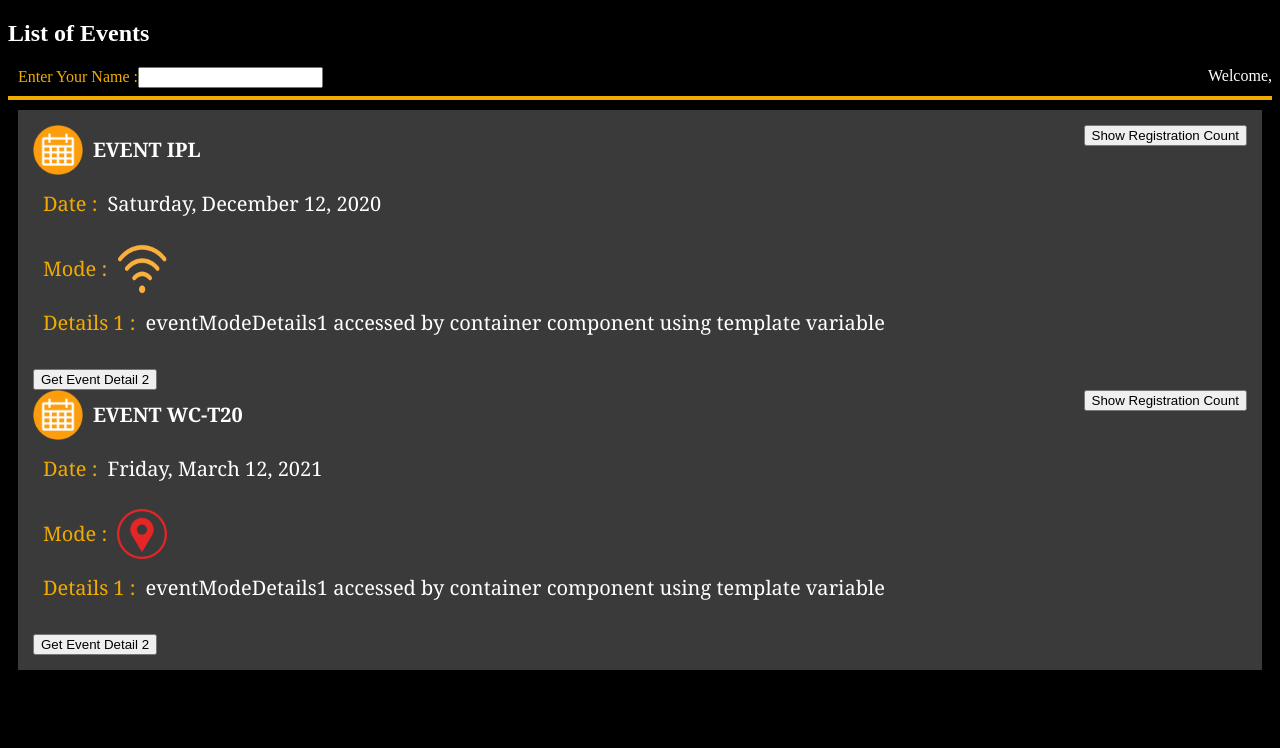
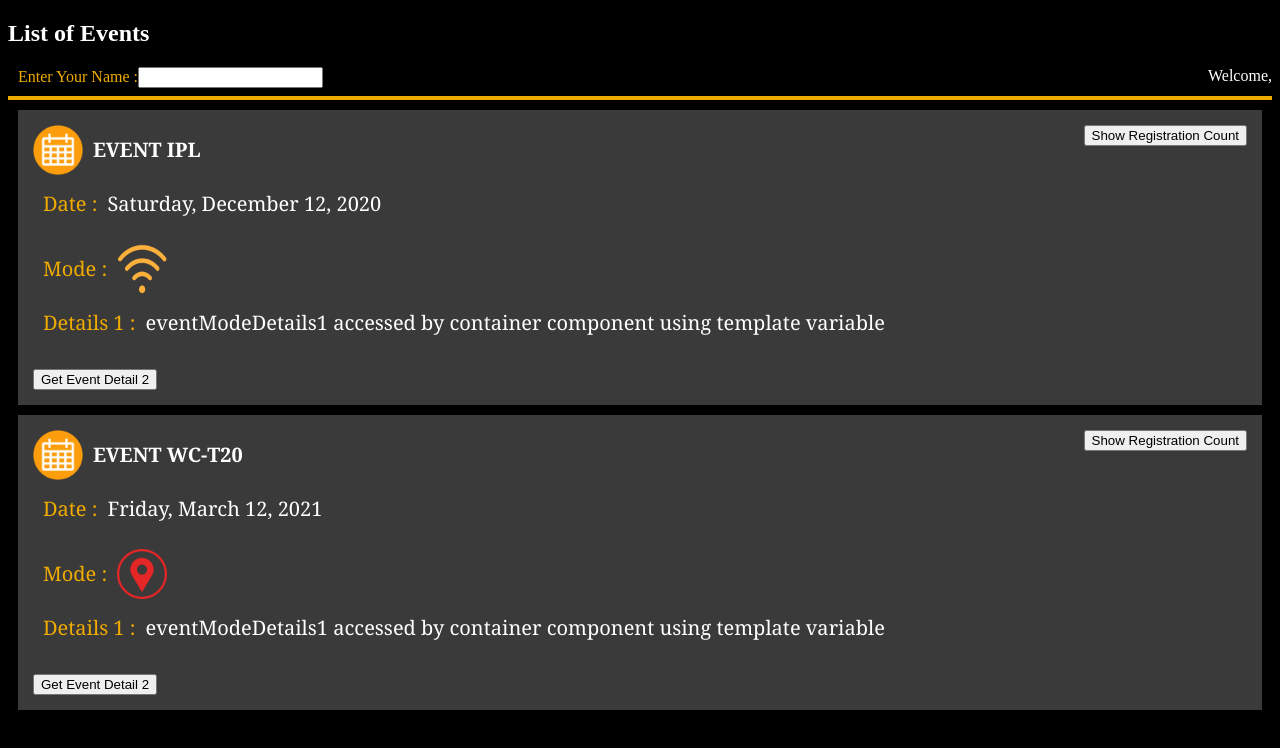
Before and after one commit to ashishsawant4u/ng-fundamentals, an Angular app: page / in a window 1280 px wide. Shown: the top 748 px of the page. Built offline with nearby package versions, Linux system fonts and the light colour scheme.

Commit message:
UI Changes

```diff
--- a/src/app/events/eventslist.component.html
+++ b/src/app/events/eventslist.component.html
@@ -4,8 +4,8 @@
 <input type="text" [(ngModel)]="visitorName" />
 <br>
 <hr>
-<div class="events-text event-section" *ngIf="events && events.length">
-	<div *ngFor="let event of events">
+<div *ngIf="events && events.length">
+	<div *ngFor="let event of events" class="events-text event-section">
 	<button (click)="toogleRegCount()" class="fr">
 	 	{{showRegCount ? 'Hide' : 'Show'}}	Registration Count
 	</button>
```
